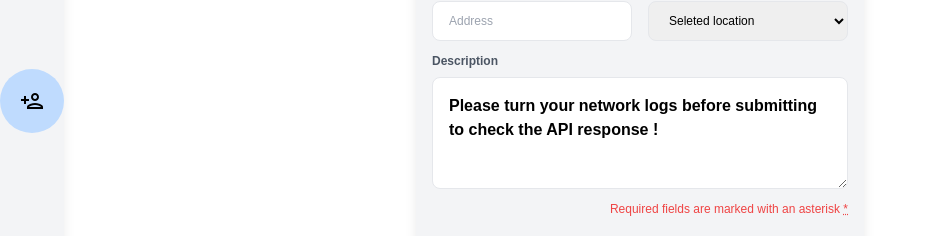
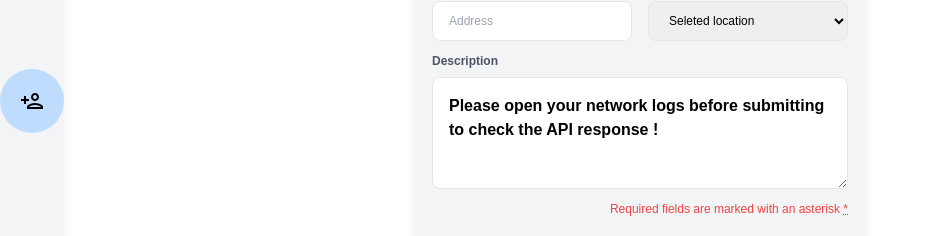
Before and after one commit to KhangLTM/Userlist, a Vue app: page /create in a window 1280 px wide. Shown: the part 295-531 px from the top of the page, without its empty margins (0-925 px from the left). Built offline with nearby package versions, Linux system fonts and the light colour scheme; a web font is replaced by a local one.

Commit message:
Update UserForm.vue

```diff
--- a/src/components/userform/UserForm.vue
+++ b/src/components/userform/UserForm.vue
@@ -53,7 +53,7 @@
 								</div>
 								<div class="flex-auto w-full mb-1 text-xs space-y-2">
 									<label class="font-semibold text-gray-600 py-2">Description</label>
-									<textarea required="" name="message" id="" class="w-full min-h-[100px] max-h-[300px] h-28 appearance-none block w-full bg-grey-lighter text-grey-darker border border-grey-lighter rounded-lg  py-4 px-4 text-base font-bold" placeholder="Enter your comapny info" v spellcheck="false">Please turn your network logs before submitting to check the API response ! </textarea>
+									<textarea required="" name="message" id="" class="w-full min-h-[100px] max-h-[300px] h-28 appearance-none block w-full bg-grey-lighter text-grey-darker border border-grey-lighter rounded-lg  py-4 px-4 text-base font-bold" placeholder="Enter your comapny info" v spellcheck="false">Please open your network logs before submitting to check the API response ! </textarea>
 
 								</div>
 								<p class="text-xs text-red-500 text-right my-3">Required fields are marked with an
```
